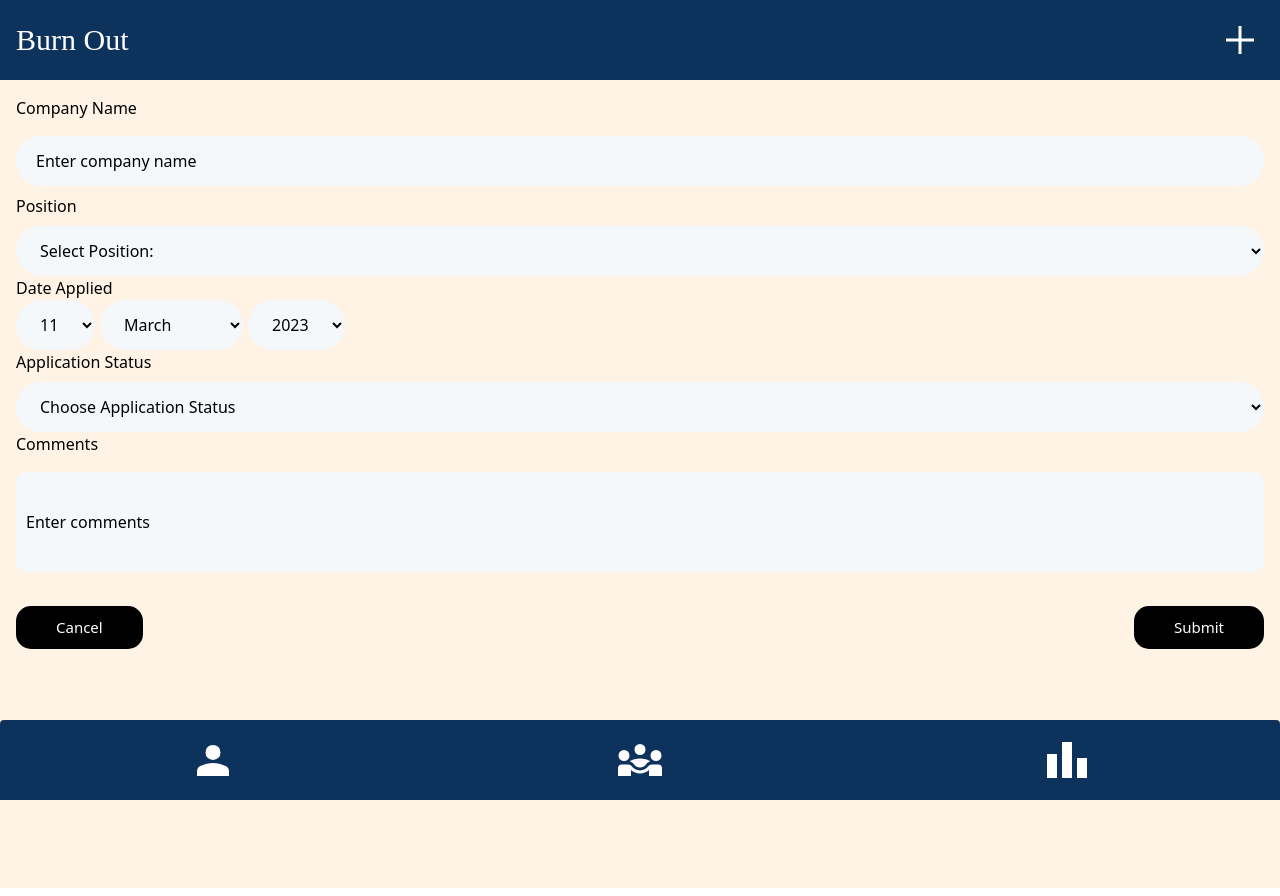
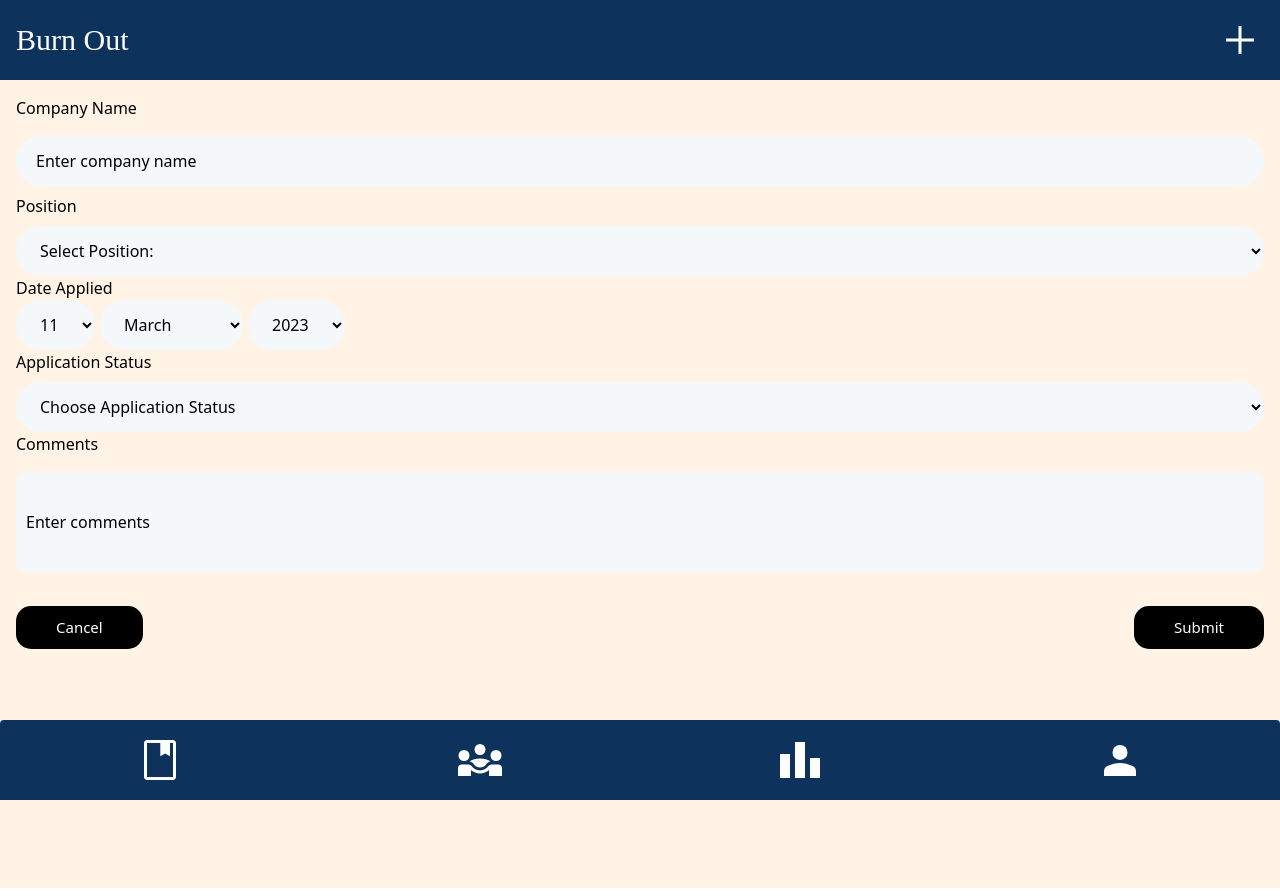
Before and after one commit to MinjiKong/BurnOut, a React (Create React App) app: page /applicationform in a window 1280 px wide. Built offline with nearby package versions, Linux system fonts and the light colour scheme; a web font is replaced by a local one.

Commit message:
added profileView route

```diff
--- a/src/App.js
+++ b/src/App.js
@@ -9,6 +9,7 @@ import { BrowserRouter as Router, Route, Routes} from 'react-router-dom';
 import { useLocation } from "react-router-dom";
 import Header from "./components/Header";
 import LeaderboardView from "./components/LeaderboardView";
+import ProfileView from "./components/ProfileView";
 
 function App() {
   const location = useLocation();
@@ -45,6 +46,8 @@ function App() {
               {/* <Route path='/signup' element={<SignUpView />}></Route> */}
 
                 <Route path='/' element={<ApplicationsView/>}></Route>
+                <Route path='/profile' element={<ProfileView/>}></Route>
+
 
                 <Route path="/community" element={<CommunityView />}></Route>
 
--- a/src/components/Navbar.jsx
+++ b/src/components/Navbar.jsx
@@ -9,7 +9,7 @@ function Navbar() {
     {
         id: 1,
         name: 'profile',
-        pic: '../images/person.svg',
+        pic: '../images/applications.svg',
         link: '/'
 
     },
@@ -21,19 +21,19 @@ function Navbar() {
 
 
     },
-  //   {
-  //       id: 3,
-  //       name: 'Scrapbook',
-  //       pic: '../images/favorite.svg',
-  //       link: '/Scrapbook'
+    {
+      id: 3,
+      name: 'Leaderboard',
+      pic: '../images/leaderboard.svg',
+      link: '/leaderboard'
 
 
-  //   },
+    },
     {
         id: 4,
-        name: 'Navbar',
-        pic: '../images/leaderboard.svg',
-        link: '/leaderboard'
+        name: 'Leaderboard',
+        pic: '../images/person.svg',
+        link: '/profile'
     },
 
 ]
@@ -41,7 +41,7 @@ function Navbar() {
     <div className="nav">
         <div className='flex items-center w-full h-20 text-white fixed bottom-0 bg-dark-navy rounded-t'>
             {navBarLinks.map(({ id, link, pic, name }) => (
-                <Link className=' flex-col w-1/3' key={id} to={link}>
+                <Link className=' flex-col w-1/4' key={id} to={link}>
                     {/* <div className="flex-col w-1/3"> */}
                         <div className="text-center active:bg-violet-100 rounded-full max-w-md color-white">
                             <object className="mx-auto my-auto" type="image/svg+xml" data={pic} alt={name}></object>
```
Also changed, not shown: public/images/applications.svg.
